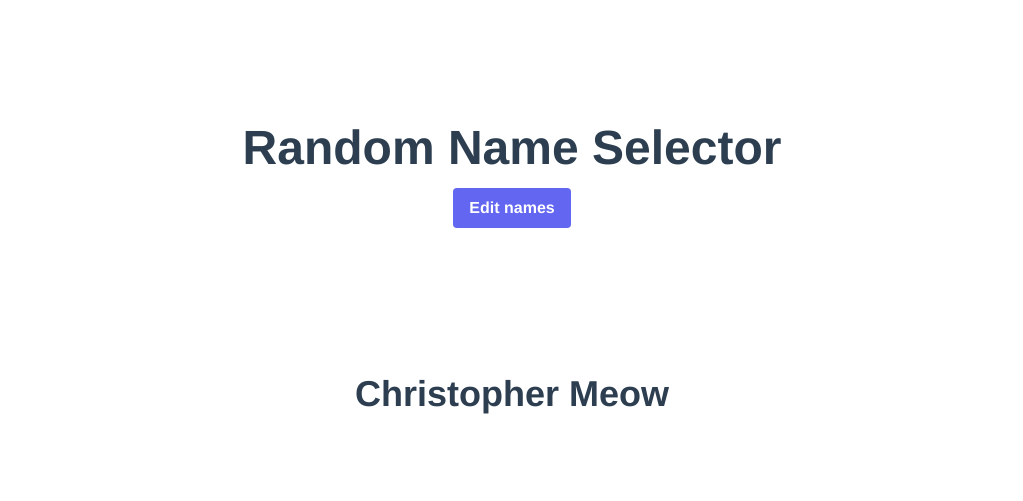
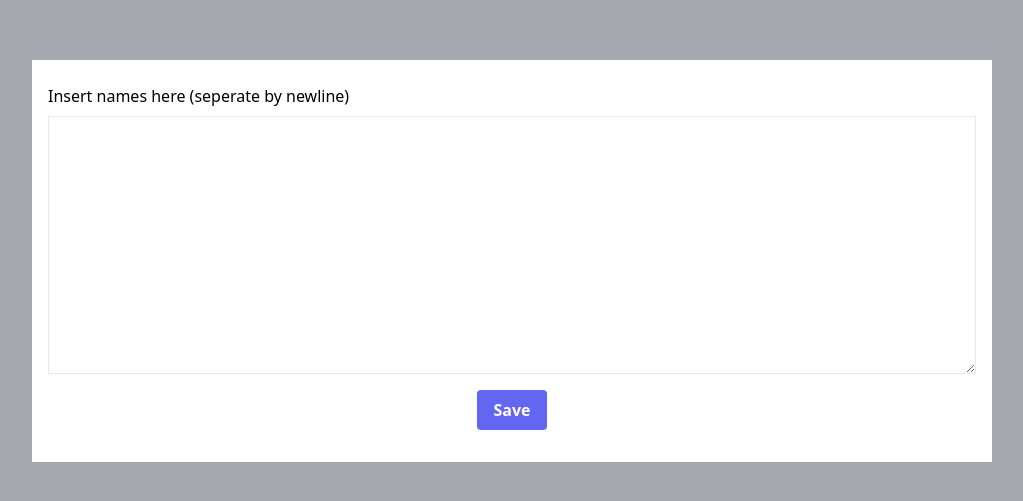
Before and after one commit to vmr-bundaberg/random-name-selector, a Vue app: page / in a window 1280 px wide. Shown: the part 139-640 px from the top of the page, without its empty margins (128-1151 px from the left). Built offline with nearby package versions, Linux system fonts and the light colour scheme.

Commit message:
feat: Implement modal

```diff
--- a/src/App.vue
+++ b/src/App.vue
@@ -2,9 +2,7 @@
   <div class="p-4 flex flex-col h-3/4 justify-evenly items-center m-auto">
       <div class="py-4">
         <h1 class="text-5xl mb-4 font-bold">Random Name Selector</h1>
-        <button class="px-4 py-2 font-semibold rounded bg-indigo-500 hover:bg-indigo-600 text-white">
-          Edit names
-        </button>
+        <modal-text-editor />
       </div>
       <h2 class="text-4xl font-bold">Christopher Meow</h2>
   </div>
@@ -12,9 +10,13 @@
 
 <script lang="ts">
 import { defineComponent } from 'vue'
+import ModalTextEditor from './components/ModalTextEditor.vue'
 
 export default defineComponent({
   name: 'App',
+  components: {
+    ModalTextEditor,
+  }
 })
 </script>
 
--- /dev/null
+++ b/src/components/ModalTextEditor.vue
@@ -0,0 +1,32 @@
+<template>
+    <button class="button">
+        Edit names
+    </button>
+    <teleport to="body">
+        <div class="absolute top-0 left-0 w-full h-full bg-gray-800 bg-opacity-40 flex">
+            <div class="m-auto w-3/4 min-h-1/4 flex flex-col items-center p-4 bg-white">
+               <label class="text-left self-start my-2">Insert names here (seperate by newline)</label>
+               <textarea rows="10" class="border p-2 w-full" />
+               <button class="button button-green my-4">Save</button>
+            </div>
+        </div>
+    </teleport>
+</template>
+
+<script lang="ts">
+import { defineComponent } from 'vue'
+
+export default defineComponent({
+    setup() {},
+})
+</script>
+
+
+<style scoped>
+.button {
+    @apply px-4 py-2 font-semibold rounded bg-indigo-500 hover:bg-indigo-600 text-white;
+    &-green {
+        @apply bg-green-500 hover:bg-green-600;
+    }
+}
+</style>
```
